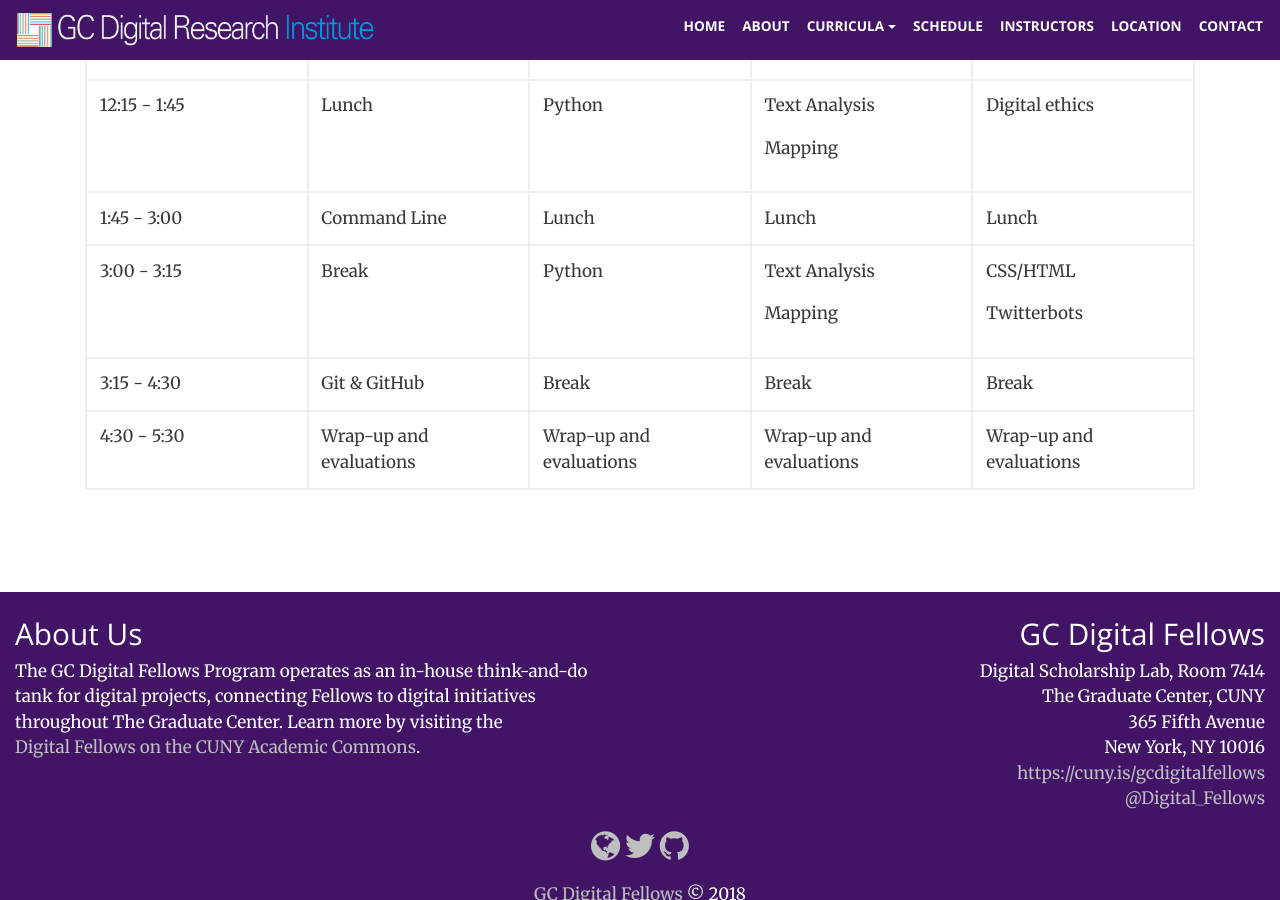
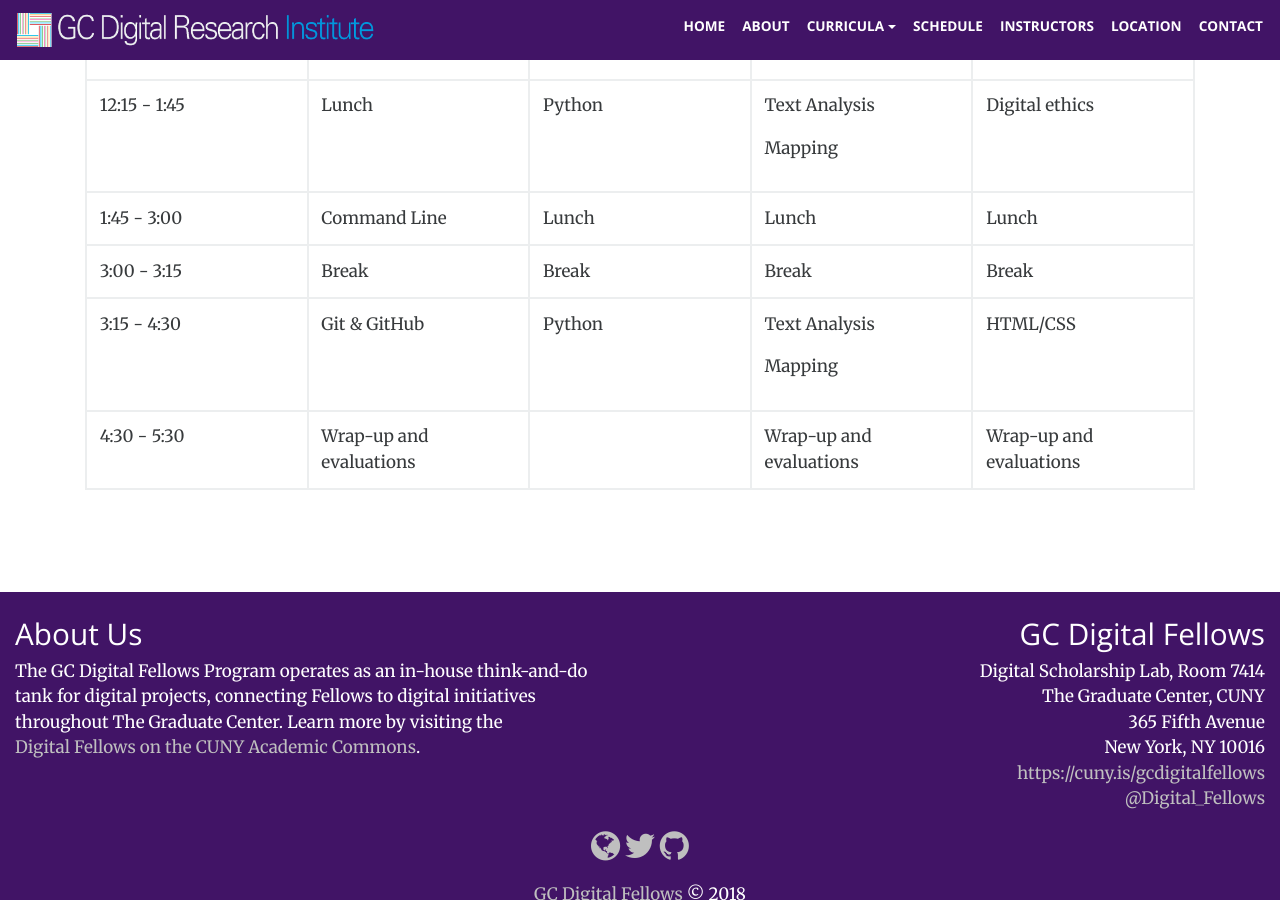
Before and after one commit to GCDigitalFellows/gcdigitalfellows.github.io, a Jekyll site: the page built from schedule.html, in a window 1280 px wide and 900 px high, scrolled down 907 px. Built offline with Jekyll 4.4.1, drawn with Linux system fonts in a browser that asks for light colours.

Commit message:
Updated schedule, fixed breaks

```diff
--- a/_data/overview.json
+++ b/_data/overview.json
@@ -1 +1 @@
-[{"time":"8:30 - 9:00","M":"Setup and check-in","Tu":"Setup and check-in","W":"Setup and check-in","Th":"Setup and check-in","F":""},{"time":"9:00 - 9:30","M":"Morning briefing","Tu":"Morning briefing","W":"Morning briefing","Th":"Morning briefing","F":""},{"time":"9:30 - 10:45","M":"Intro & Project Description, Command Line & Git Install","Tu":"Git & GitHub (refresh)","W":"Databases","Th":"<p>Quantitative Analysis</p><p>Omeka</p>","F":""},{"time":"10:45 - 11:00","M":"Break","Tu":"Break","W":"Break","Th":"Break","F":""},{"time":"11:00 - 12:15","M":"Command Line","Tu":"Python","W":"Databases","Th":"<p>Quantitative Analysis</p><p>Omeka</p>","F":""},{"time":"12:15 - 1:45","M":"Lunch","Tu":"Python","W":"<p>Text Analysis</p></p>Mapping</p>","Th":"Digital ethics","F":""},{"time":"1:45 - 3:00","M":"Command Line","Tu":"Lunch","W":"Lunch","Th":"Lunch","F":""},{"time":"3:00 - 3:15","M":"Break","Tu":"Python","W":"<p>Text Analysis</p></p>Mapping</p>","Th":"<p>CSS/HTML</p><p> Twitterbots</p>","F":""},{"time":"3:15 - 4:30","M":"Git & GitHub","Tu":"Break","W":"Break","Th":"Break","F":""},{"time":"4:30 - 5:30","M":"Wrap-up and evaluations","Tu":"Wrap-up and evaluations","W":"Wrap-up and evaluations","Th":"Wrap-up and evaluations","F":""}]
+[{"time":"8:30 - 9:00","M":"Setup and check-in","Tu":"Setup and check-in","W":"Setup and check-in","Th":"Setup and check-in","F":""},{"time":"9:00 - 9:30","M":"Morning briefing","Tu":"Morning briefing","W":"Morning briefing","Th":"Morning briefing","F":""},{"time":"9:30 - 10:45","M":"Intro & Project Description, Command Line & Git Install","Tu":"Git & GitHub (refresh)","W":"Databases","Th":"<p>Quantitative Analysis</p><p>Omeka</p>","F":""},{"time":"10:45 - 11:00","M":"Break","Tu":"Break","W":"Break","Th":"Break","F":""},{"time":"11:00 - 12:15","M":"Command Line","Tu":"Python","W":"Databases","Th":"<p>Quantitative Analysis</p><p>Omeka</p>","F":""},{"time":"12:15 - 1:45","M":"Lunch","Tu":"Python","W":"<p>Text Analysis</p></p>Mapping</p>","Th":"Digital ethics","F":""},{"time":"1:45 - 3:00","M":"Command Line","Tu":"Lunch","W":"Lunch","Th":"Lunch","F":""},{"time":"3:00 - 3:15","M":"Break","Tu":"Break","W":"Break","Th":"Break","F":""},{"time":"3:15 - 4:30","M":"Git & GitHub","Tu":"Python","W":"<p>Text Analysis</p></p>Mapping</p>","Th":"HTML/CSS","F":""},{"time":"4:30 - 5:30","M":"Wrap-up and evaluations","Tu":"","W":"Wrap-up and evaluations","Th":"Wrap-up and evaluations","F":""}]
```
